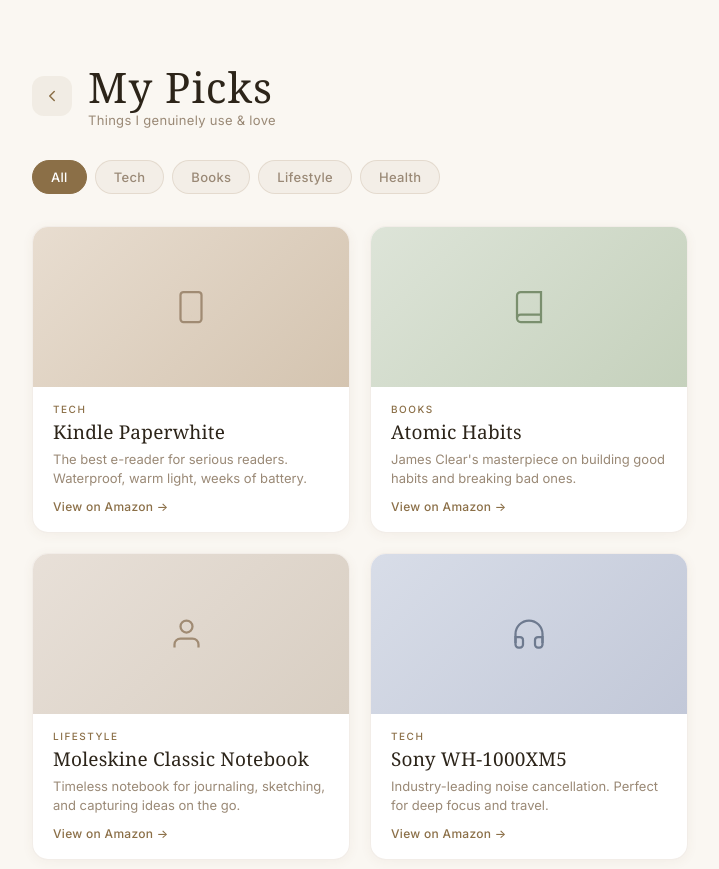
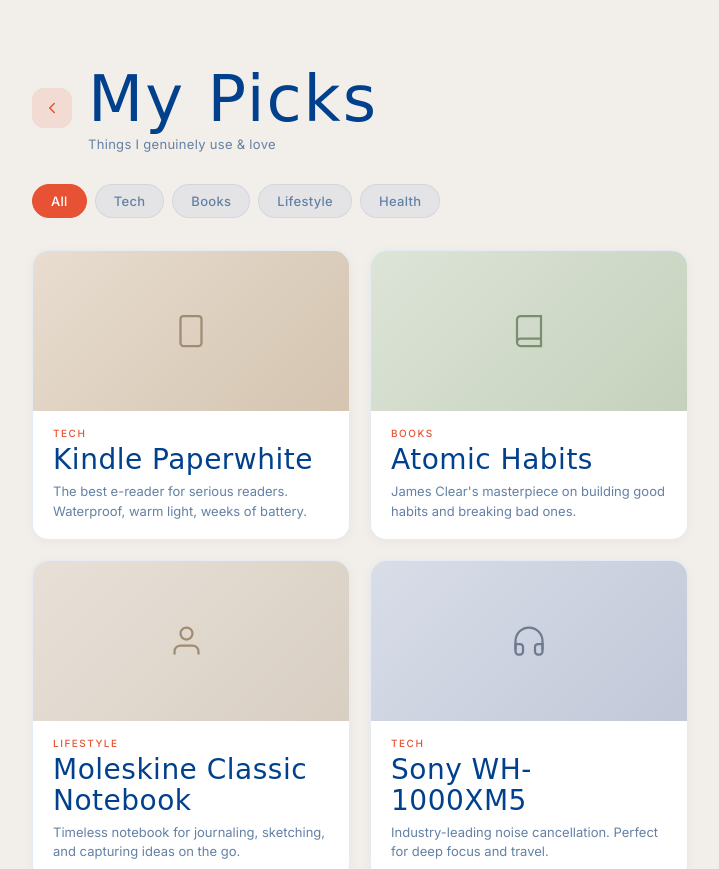
Before and after one commit to hritikmehta/Portfolio-Webpage, a plain HTML site: page recommendations/index.html in a window 1280 px wide. Shown: the top 869 px of the page, without its empty margins (280-999 px from the left). Drawn offline with Linux system fonts and the light colour scheme; a web font is replaced by a local one.

Commit message:
Update recommendations page with Pompiere font, vibrant palette, and remove View on Amazon CTA

```diff
--- a/recommendations/index.html
+++ b/recommendations/index.html
@@ -46,7 +46,6 @@
                     <span class="product-card__category">Tech</span>
                     <h2 class="product-card__name">Kindle Paperwhite</h2>
                     <p class="product-card__desc">The best e-reader for serious readers. Waterproof, warm light, weeks of battery.</p>
-                    <span class="product-card__cta">View on Amazon →</span>
                 </div>
             </a>
 
@@ -61,7 +60,6 @@
                     <span class="product-card__category">Books</span>
                     <h2 class="product-card__name">Atomic Habits</h2>
                     <p class="product-card__desc">James Clear's masterpiece on building good habits and breaking bad ones.</p>
-                    <span class="product-card__cta">View on Amazon →</span>
                 </div>
             </a>
 
@@ -76,7 +74,6 @@
                     <span class="product-card__category">Lifestyle</span>
                     <h2 class="product-card__name">Moleskine Classic Notebook</h2>
                     <p class="product-card__desc">Timeless notebook for journaling, sketching, and capturing ideas on the go.</p>
-                    <span class="product-card__cta">View on Amazon →</span>
                 </div>
             </a>
 
@@ -91,7 +88,6 @@
                     <span class="product-card__category">Tech</span>
                     <h2 class="product-card__name">Sony WH-1000XM5</h2>
                     <p class="product-card__desc">Industry-leading noise cancellation. Perfect for deep focus and travel.</p>
-                    <span class="product-card__cta">View on Amazon →</span>
                 </div>
             </a>
 
@@ -106,7 +102,6 @@
                     <span class="product-card__category">Health</span>
                     <h2 class="product-card__name">Yoga Mat — Liforme</h2>
                     <p class="product-card__desc">Alignment markers, superior grip, and eco-friendly materials. Worth every rupee.</p>
-                    <span class="product-card__cta">View on Amazon →</span>
                 </div>
             </a>
 
@@ -121,7 +116,6 @@
                     <span class="product-card__category">Books</span>
                     <h2 class="product-card__name">Psychology of Money</h2>
                     <p class="product-card__desc">Morgan Housel on timeless lessons about wealth, greed, and happiness.</p>
-                    <span class="product-card__cta">View on Amazon →</span>
                 </div>
             </a>
 
--- a/recommendations/styles.css
+++ b/recommendations/styles.css
@@ -1,11 +1,11 @@
 /* ==============================
    Page 2 — Recommendations
-   Font: Moon Berry
-   Calming, off-white, warm brown
+   Font: Pompiere
+   Palette: Vibrant Cream/Blue/Red
    ============================== */
 
 /* === CDN Font Import === */
-@import url('https://fonts.cdnfonts.com/css/moon-berry');
+@import url('https://fonts.googleapis.com/css2?family=Pompiere&display=swap');
 @import url('https://fonts.googleapis.com/css2?family=Inter:wght@300;400;500&display=swap');
 
 /* === Reset === */
@@ -18,28 +18,39 @@
 }
 
 :root {
-    /* Calming warm palette */
-    --bg-page: #faf7f2;
+    /* Happy colour palette from Links */
+    --dark-blue: #00408C;
+    --blue: #96ADD6;
+    --red: #E85234;
+    --peach: #F9B8AF;
+    --cream: #F2EEE9;
+    --pink: #F2D7D3;
+
+    /* Semantic mapping mapped to recommendations */
+    --bg-page: var(--cream);
     --bg-card: #ffffff;
-    --bg-card-hover: #fffdfb;
-    --bg-image: #f0ebe3;
-    --border-card: rgba(168, 137, 100, 0.15);
-    --border-card-hover: rgba(168, 137, 100, 0.32);
-    --shadow-card: 0 2px 12px rgba(120, 90, 50, 0.06);
-    --shadow-card-hover: 0 8px 32px rgba(120, 90, 50, 0.1);
-    --text-dark: #2c2419;
-    --text-body: #5a4a38;
-    --text-muted: #9a8976;
-    --text-light: #b8a894;
-    --accent: #8b6f47;
-    --accent-light: rgba(139, 111, 71, 0.08);
-    --accent-pill: rgba(139, 111, 71, 0.06);
-    --accent-pill-active: rgba(139, 111, 71, 0.12);
-    --accent-pill-border: rgba(139, 111, 71, 0.15);
-    --accent-pill-active-border: rgba(139, 111, 71, 0.35);
+    --bg-card-hover: var(--pink);
+    --bg-image: var(--peach);
+    --border-card: rgba(0, 64, 140, 0.1);
+    --border-card-hover: rgba(0, 64, 140, 0.2);
+    --shadow-card: 0 2px 12px rgba(0, 64, 140, 0.04);
+    --shadow-card-hover: 0 8px 32px rgba(0, 64, 140, 0.08);
+
+    --text-dark: var(--dark-blue);
+    --text-body: #4a6a8a;
+    --text-muted: #6481a5;
+    --text-light: var(--blue);
+
+    --accent: var(--red);
+    --accent-light: rgba(232, 82, 52, 0.12);
+
+    --accent-pill: rgba(150, 173, 214, 0.15);
+    --accent-pill-active: rgba(232, 82, 52, 0.12);
+    --accent-pill-border: rgba(0, 64, 140, 0.08);
+    --accent-pill-active-border: var(--red);
 
     /* Typography */
-    --font-display: 'Moon Berry', 'Georgia', serif;
+    --font-display: 'Pompiere', cursive;
     --font-body: 'Inter', -apple-system, BlinkMacSystemFont, sans-serif;
 
     /* Sizing */
@@ -108,10 +119,10 @@
 
 .header__title {
     font-family: var(--font-display);
-    font-size: 32px;
+    font-size: 52px;
     font-weight: 400;
     color: var(--text-dark);
-    letter-spacing: 1px;
+    letter-spacing: 2px;
     line-height: 1.1;
 }
 
@@ -266,11 +277,11 @@
 
 .product-card__name {
     font-family: var(--font-display);
-    font-size: 18px;
+    font-size: 26px; /* Pompiere can be slightly larger for readability */
     font-weight: 400;
     color: var(--text-dark);
-    line-height: 1.2;
-    letter-spacing: 0.2px;
+    line-height: 1.1;
+    letter-spacing: 0.5px;
 }
 
 .product-card__desc {
@@ -279,22 +290,9 @@
     color: var(--text-muted);
     display: -webkit-box;
     -webkit-line-clamp: 2;
+    line-clamp: 2;
     -webkit-box-orient: vertical;
     overflow: hidden;
-}
-
-.product-card__cta {
-    font-size: 12px;
-    font-weight: 500;
-    color: var(--accent);
-    letter-spacing: 0.3px;
-    margin-top: auto;
-    padding-top: 4px;
-    transition: color 0.25s ease;
-}
-
-.product-card:hover .product-card__cta {
-    color: var(--text-dark);
 }
 
 /* Hidden cards during filter */
@@ -356,7 +354,7 @@
     }
 
     .product-card__name {
-        font-size: 19px;
+        font-size: 28px;
     }
 }
 
@@ -366,7 +364,7 @@
     }
 
     .header__title {
-        font-size: 42px;
+        font-size: 64px;
     }
 
     .products {
```
